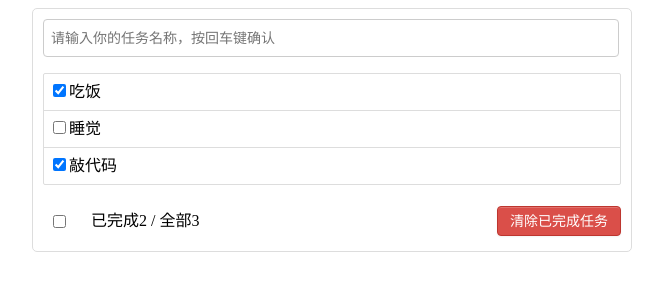
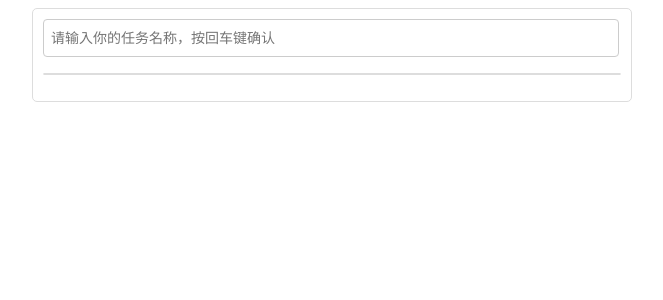
Before and after one commit to shihangbin/VueTodoList, a Vue app: page / in a window 1280 px wide. Shown: the top 300 px of the page, without its empty margins (308-971 px from the left). Built offline with nearby package versions, Linux system fonts and the light colour scheme.

Commit message:
解决冲突

```diff
--- a/src/App.vue
+++ b/src/App.vue
@@ -31,11 +31,13 @@
 		},
 		data() {
 			return {
-				todos: [
-					{ id: '001', title: '吃饭', done: true },
-					{ id: '002', title: '睡觉', done: false },
-					{ id: '003', title: '敲代码', done: true },
-				],
+				// todos: [
+				// 	{ id: '001', title: '吃饭', done: true },
+				// 	{ id: '002', title: '睡觉', done: false },
+				// 	{ id: '003', title: '敲代码', done: true },
+				// ],
+				//由于todos是MyHeader组件和MyFooter组件都在使用，所以放在App中（状态提升）
+				todos: JSON.parse(localStorage.getItem('todos')) || [],
 			}
 		},
 		methods: {
@@ -69,6 +71,15 @@
 					// 过滤掉真留下假
 					return !todo.done
 				})
+			},
+		},
+		watch: {
+			todos: {
+				handler(value) {
+					// 添加todos数据
+					localStorage.setItem('todos', JSON.stringify(value))
+				},
+				deep: true,
 			},
 		},
 	}
```
